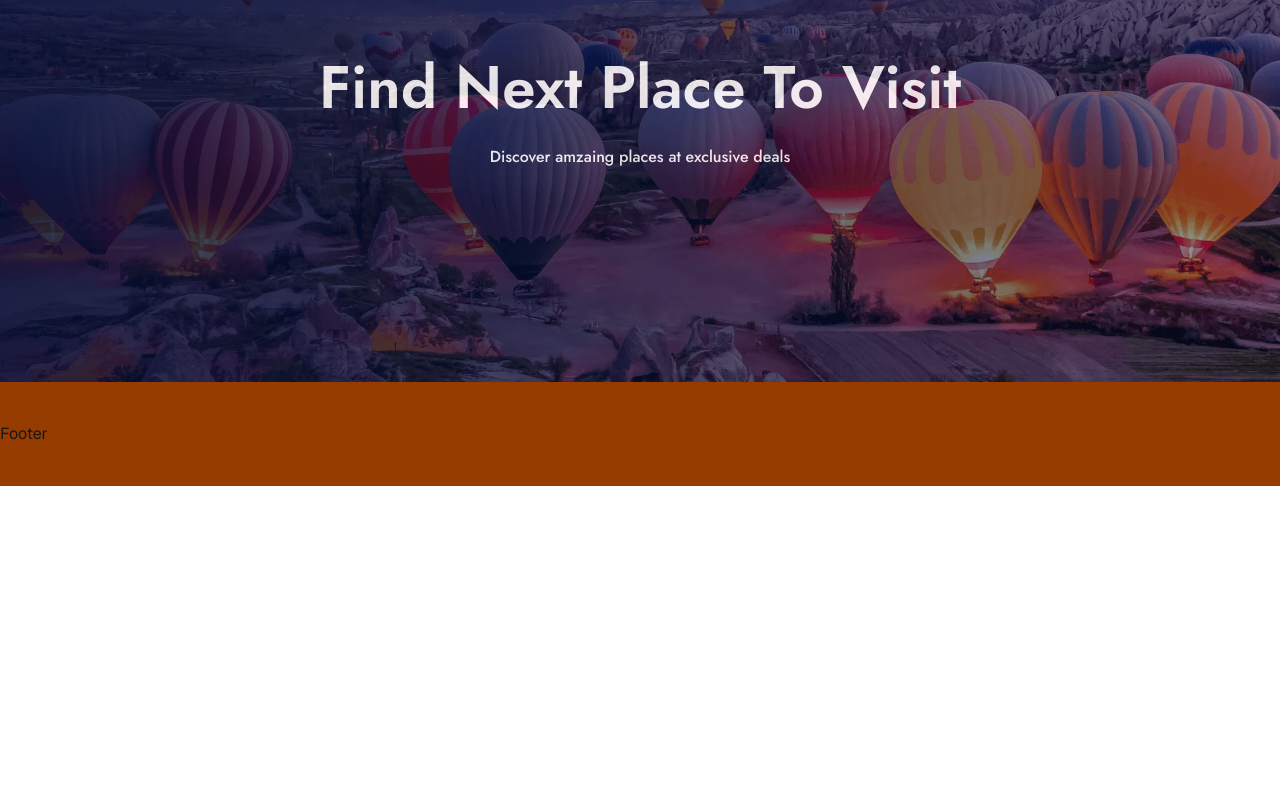
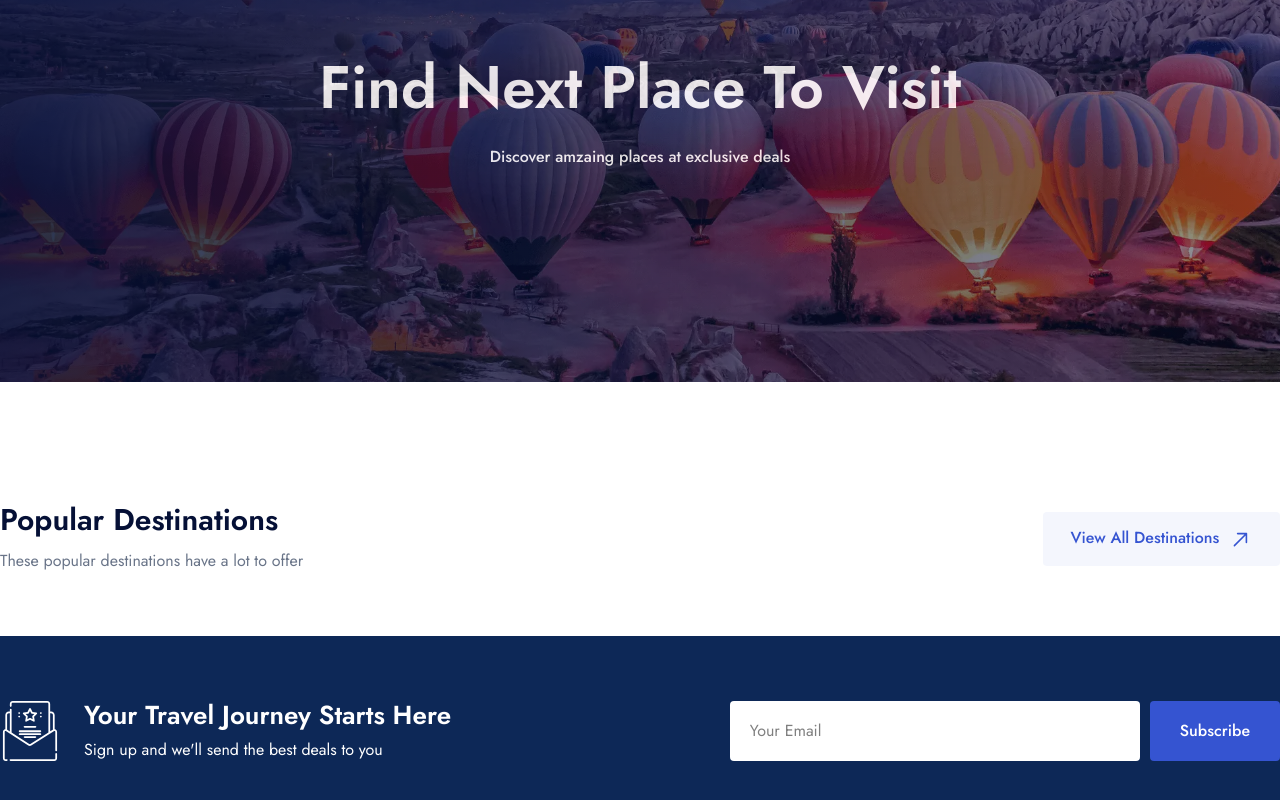
Before and after one commit to akmniazulalam/GoTrip, a Next.js app: page / in a window 1280 px wide. Shown: the part 198-998 px from the top of the page. Before the commit the page ends 800 px from the top, so only its background shows below. Built offline with nearby package versions, Linux system fonts and the light colour scheme.

Commit message:
newsletter add

```diff
--- a/app/(components)/Footer.jsx
+++ b/app/(components)/Footer.jsx
@@ -1,9 +1,33 @@
-import React from 'react'
+import React from "react";
+import Container from "./Container";
+import Flex from "./Flex";
+import newsletter from "../../public/newsletter 1.svg";
+import Image from "next/image";
 
 const Footer = () => {
   return (
-    <div className='py-10 bg-amber-800'>Footer</div>
-  )
-}
+    <section className="py-15 bg-[#0D2857]">
+      <Container>
+        <div className="flex justify-between items-center">
+          <Flex className={"gap-6"}>
+            <Image src={newsletter} alt="newsletter" height={60} width={60} />
+            <div className="">
+              <h4 className="font-jost text-white text-[26px] font-semibold">
+                Your Travel Journey Starts Here
+              </h4>
+              <p className="font-jost text-base leading-7.5 text-white">
+                Sign up and we'll send the best deals to you
+              </p>
+            </div>
+          </Flex>
+          <Flex className={"gap-x-2.5"}>
+            <input type="email" placeholder="Your Email" className="w-102.5 h-15 py-4 px-5 rounded-sm font-jost text-base bg-white text-black focus:outline-0" />
+            <button className="py-3.5 px-7.5 rounded-sm text-base font-jost font-medium cursor-pointer h-15 bg-[#3554D1] text-white">Subscribe</button>
+          </Flex>
+        </div>
+      </Container>
+    </section>
+  );
+};
 
-export default Footer
+export default Footer;
--- a/app/page.js
+++ b/app/page.js
@@ -1,6 +1,7 @@
 import Image from "next/image";
-import iphone from "../public/iphone-16-pro-max-256gb-black-titanium.jpeg"
+import { RxArrowTopRight } from "react-icons/rx";
 import Container from "./(components)/Container";
+import Flex from "./(components)/Flex";
 
 export default function Home() {
   return (
@@ -9,12 +10,32 @@ export default function Home() {
         <div className="pt-64 pb-52.5 bg-linear-[270deg] from-[rgba(5,16,54,0.5)] to-[#051036] opacity-85">
           <Container>
             <div className="text-center">
-          <h1 className="font-semibold font-jost text-6xl text-white">Find Next Place To Visit</h1>
-          <p className="font-jost text-white font-medium text-base leading-7.5 pt-6">Discover amzaing places at exclusive deals</p>
+              <h1 className="font-semibold font-jost text-6xl text-white">
+                Find Next Place To Visit
+              </h1>
+              <p className="font-jost text-white font-medium text-base leading-7.5 pt-6">
+                Discover amzaing places at exclusive deals
+              </p>
             </div>
           </Container>
         </div>
       </secion>
+
+      <section className="pt-30 pb-15">
+        <Container>
+          <Flex>
+            <div>
+              <h3 className="font-jost text-3xl text-[#051036] font-semibold">
+                Popular Destinations
+              </h3>
+              <p className="font-jost text-[#697488] text-base leading-7.5 mt-2">
+                These popular destinations have a lot to offer
+              </p>
+            </div>
+            <button className="py-3.5 px-7 bg-[#3554d10d] rounded-sm font-jost font-medium text-base transition-all duration-300 ease-[cubic-bezier(0.165, 0.84, 0.44, 1)] text-[#3554D1] cursor-pointer hover:bg-[#3554D1] hover:text-white">View All Destinations <RxArrowTopRight className={"ml-1 text-2xl inline"}/></button>
+          </Flex>
+        </Container>
+      </section>
     </>
   );
 }
```
Also changed, not shown: public/newsletter 1.svg (added). Lines whose indentation alone changed are shown as unchanged.
